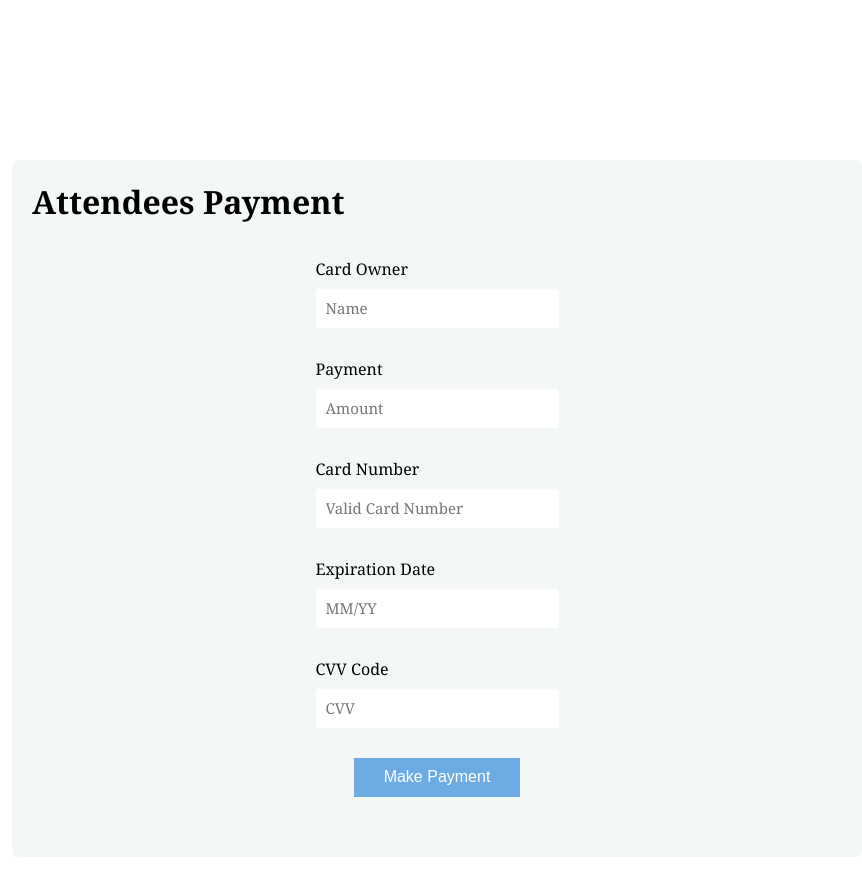
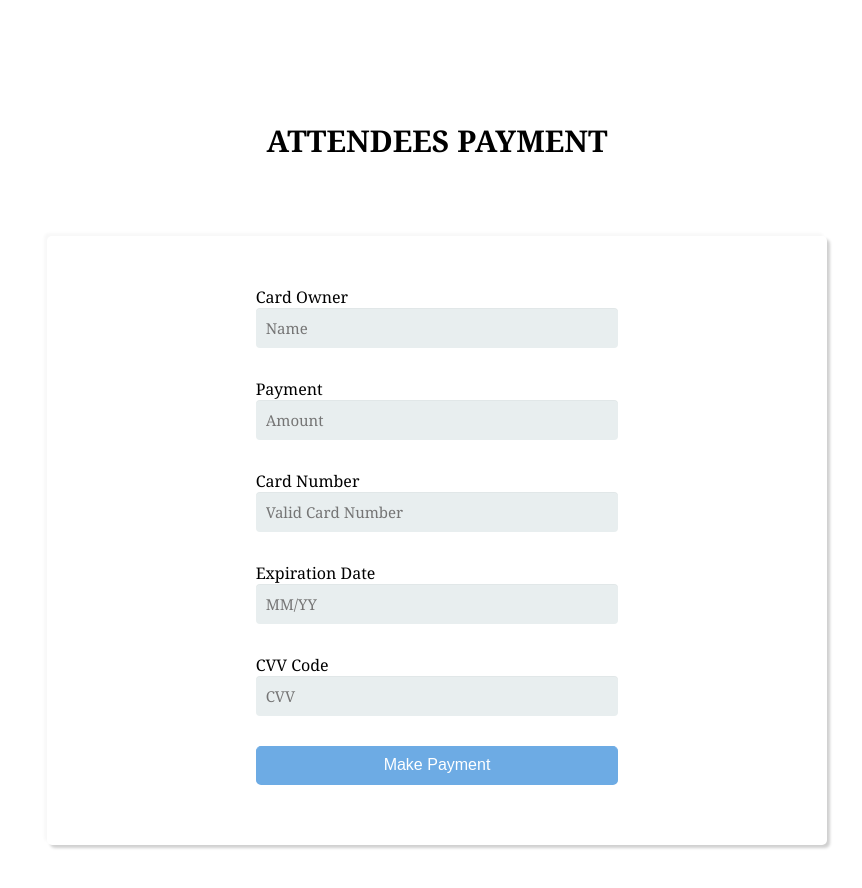
Before and after one commit to AkeelMNM/ConferenceMS-Frontend-Development, a React (Vite) app: page /AttendeesPayment in a window 1280 px wide. Shown: the top 888 px of the page, without its empty margins (288-1150 px from the left). Before the commit the page ends 857 px from the top, so only its background shows below. Built offline with nearby package versions, Linux system fonts and the light colour scheme.

Commit message:
Payment UI Change

```diff
--- a/components/user/AttendeesPayment.jsx
+++ b/components/user/AttendeesPayment.jsx
@@ -24,7 +24,7 @@ class AttendeesPayment extends Component {
     /**
      * This function is to submit Attendees Payment proposal
      */
-    Pay(event){
+    AttendeesPay(event){
         event.preventDefault();
 
         let Payment = {
@@ -40,9 +40,6 @@ class AttendeesPayment extends Component {
             closeButton:false
         }
 
-        // The regular expression to validate the email pattern
-        const emailRegex = /\S+@\S+\.\S+/;
-
         /**
          * Validating the login account submission input fields
          * Displaying Error message if any input field is empty
@@ -53,9 +50,15 @@ class AttendeesPayment extends Component {
             toast.warning("File Amount.", options);
         }else if(Payment.cardNo === '') {
             toast.warning("File Card Number.", options);
-        }else if(validator.isCreditCard(Payment.cardNo)){
-            toast.info("File Card Number.", options);
-        }else if(emailRegex.test(Payment.email) ){
+        }else if(Payment.exDate === ''){
+            toast.warning("File Expiration date.", options);
+        }else if(Payment.cvv === ''){
+            toast.warning("File cvv.", options);
+        }
+        // else if(validator.isCreditCard(Payment.cardNo)){
+        //     toast.info("File Card Number.", options);
+        // }
+        else {
             console.log(JSON.stringify(Payment));
             AttendeesPaymentServices.makePayment(Payment)
                 .then(res => {
@@ -65,8 +68,6 @@ class AttendeesPayment extends Component {
                         toast.error("Error!! Please fill in the correct details and try again.",options);
                     }
                 })
-        }else {
-            toast.info("Please enter a valid email!", options);
         }
     }
 
@@ -77,8 +78,18 @@ class AttendeesPayment extends Component {
 
     render() {
         return <div className={'big-style-div'}>
-            <h1> Attendees Payment </h1>
-            <div className={'form-style-pay'}>
+            <div className={"payment-section"}>
+                <div className={"payment-container"}>
+
+                    <div className={"payment-row"}>
+                        <div className={"section-title"}>
+                            <h2>Attendees Payment</h2>
+                        </div>
+                    </div>
+
+                    <div className={"payment-row"}>
+                        <div className={"payment-item"}>
+                            <div className={"payment-item-inner outer-shadow-payment"}>
                                 <form>
                                     <div>
                                         <label htmlFor={'name'}>Card Owner</label>
@@ -106,10 +117,51 @@ class AttendeesPayment extends Component {
                                                onChange={event => this.onChange(event)}/>
                                     </div>
                                     <div>
-                        <input type={'submit'} value={'Make Payment'} onClick={event => this.Pay(event)} />
+                                        <input type={'submit'} value={'Make Payment'} onClick={event => this.AttendeesPay(event)} />
                                     </div>
                                 </form>
                             </div>
+                        </div>
+                    </div>
+
+                </div>
+            </div>
+
+            {/*<h1> Attendees Payment </h1>*/}
+            {/*<div className={'form-style-pay'}>*/}
+            {/*    <form>*/}
+            {/*        <div>*/}
+            {/*            <label htmlFor={'name'}>Card Owner</label>*/}
+            {/*            <input type={'text'} name={'name'} id={'name'} placeholder={'Name'} value={this.state.name}*/}
+            {/*                   onChange={event => this.onChange(event)}/>*/}
+            {/*        </div>*/}
+            {/*        <div>*/}
+            {/*            <label htmlFor={'payment'}>Payment</label>*/}
+            {/*            <input type={'text'} name={'payment'} id={'payment'} placeholder={'Amount'} value={this.state.payment}*/}
+            {/*                   onChange={event => this.onChange(event)}/>*/}
+            {/*        </div>*/}
+            {/*        <div>*/}
+            {/*            <label htmlFor={'cardNo'}>Card Number</label>*/}
+            {/*            <input type={'text'} name={'cardNo'} id={'cardNo'} placeholder={'Valid Card Number'} value={this.state.cardNo}*/}
+            {/*                   onChange={event => this.onChange(event)}/>*/}
+            {/*        </div>*/}
+            {/*        <div>*/}
+            {/*            <label htmlFor={'exDate'}>Expiration Date</label>*/}
+            {/*            <input type={'text'} name={'exDate'} id={'exDate'} placeholder={'MM/YY'} value={this.state.exDate}*/}
+            {/*                   onChange={event => this.onChange(event)}/>*/}
+            {/*        </div>*/}
+            {/*        <div>*/}
+            {/*            <label htmlFor={'cvv'}>CVV Code</label>*/}
+            {/*            <input type={'text'} name={'cvv'} id={'cvv'} placeholder={'CVV'} value={this.state.cvv}*/}
+            {/*                   onChange={event => this.onChange(event)}/>*/}
+            {/*        </div>*/}
+            {/*        <div>*/}
+            {/*            <input type={'submit'} value={'Make Payment'} onClick={event => this.AttendeesPay(event)} />*/}
+            {/*        </div>*/}
+            {/*    </form>*/}
+            {/*</div>*/}
+
+
         </div>
     }
 }
--- a/styles/user/Payment.css
+++ b/styles/user/Payment.css
@@ -5,28 +5,79 @@
 ************************************************************
 */
 
+
+.outer-shadow-payment {
+    box-shadow: 3px 3px 3px #d0d0d0, -3px -3px 3px #f8f8f8;
+}
+
+/* --------------------
+Payment title section
+-------------------- */
+.section-title {
+    padding: 0 15px;
+    flex: 0 0 100%;
+    max-width: 100%;
+    text-align: center;
+    margin-bottom: 60px;
+}
+.section-title h2 {
+    display: inline-block;
+    font-size: 30px;
+    font-weight: 700;
+    color: var(--text-black-900);
+    text-transform: uppercase;
+    margin: 0;
+}
+
+/* --------------------
+Payment section
+-------------------- */
+
+
+.payment-container {
+    max-width: 1140px;
+    margin: auto;
+}
+
+.payment-row {
+    display: flex;
+    flex-wrap: wrap;
+}
+
+.payment-section{
+    padding: 80px 0 80px;
+    min-height: 100vh;
+}
+
+.payment-row  .payment-item {
+    flex: 100%;
+    max-width: 100%;
+    padding: 15px;
+    display: flex;
+    flex-wrap: wrap;
+}
+
+.payment-row .payment-item-inner{
+    padding: 50px 15px;
+    border-radius: 5px;
+    width: 100%;
+}
+
+
+/**
+  ************************************************************************************
+ */
+
 .big-style-div{
     width: 850px;
     height:fit-content;
     padding: 10px 20px;
-    background: #f4f7f8;
-    margin: 160px auto 0 300px;
+    /*background: #f4f7f8;*/
+    margin: 20px auto 0 300px;
     padding: 20px;
     border-radius: 6px;
     font-family: Georgia, "Times New Roman", Times, serif;
     display: inline-block;
-}
-
-.item-style-view{
-    width: 300px;
-    padding: 10px 20px;
-    background: #f4f7f8;
-    margin: 12px auto;
-    padding: 20px;
-    background: #f4f7f8;
-    font-family: Georgia, "Times New Roman", Times, serif;
-    float: left;
-    border-style: ridge;
 }
 
 #div1{
@@ -93,33 +144,17 @@ h3{
     background-color:#109177;
     color:white;
 }
+
+.payment-item-inner form{
+    display: grid;
+}
+
 /**
   ************************************************************************************
  */
 
-.form-style-pay{
-    max-width: 500px;
-    padding: 10px 20px;
-    background: #f4f7f8;
-    padding: 20px;
-    background: #f4f7f8;
-    margin: 15px auto 10px;
-    font-family: Georgia, "Times New Roman", Times, serif;
-}
-.form-style-pay fieldset{
-    border: none;
-}
-.form-style-pay legend {
-    font-size: 1.4em;
-    margin-bottom: 10px;
-}
-.form-style-pay label {
-    display: block;
-    margin-bottom: 8px;
-}
-.form-style-pay input[type="text"],
-.form-style-pay input[type="date"],
-.form-style-pay select {
+.payment-item-inner input[type="text"],
+.payment-item-inner select {
     font-family: Georgia, "Times New Roman", Times, serif;
     border: none;
     border-radius: 4px;
@@ -130,22 +165,19 @@ h3{
     box-sizing: border-box;
     -webkit-box-sizing: border-box;
     -moz-box-sizing: border-box;
-    background: #fff;/*#e8eeef;*/
+    background: #e8eeef;
     color:#8a97a0;
     -webkit-box-shadow: 0 1px 0 rgba(0,0,0,0.03) inset;
     box-shadow: 0 1px 0 rgba(0,0,0,0.03) inset;
     margin: 0 0 30px;
 }
-.form-style-pay input[type="text"]:focus,
-.form-style-pay input[type="date"]:focus,
-.form-style-pay select:focus{
+.payment-item-inner input[type="text"]:focus,
+.payment-item-inner input[type="date"]:focus,
+.payment-item-inner select:focus{
     background: #e8eeef;/*#d2d9dd;*/
 }
-.form-style-pay select{
-    -webkit-appearance: menulist-button;
-    height:35px;
-}
-.form-style-pay .number {
+
+.payment-item-inner .number {
     background: #1abc9c;
     color: #fff;
     height: 30px;
@@ -159,8 +191,8 @@ h3{
     border-radius: 15px 15px 15px 0px;
 }
 
-.form-style-pay input[type="submit"],
-.form-style-pay input[type="button"]
+.payment-item-inner input[type="submit"],
+.payment-item-inner input[type="button"]
 {
     position: relative;
     display: block;
@@ -175,17 +207,14 @@ h3{
     border-width: 1px 1px 3px;
     margin: 0 auto 10px;
     cursor: pointer;
+    border-radius: 5px;
 }
-.form-style-pay input[type="submit"]:hover,
-.form-style-pay input[type="button"]:hover
+.payment-item-inner input[type="submit"]:hover,
+.payment-item-inner input[type="button"]:hover
 {
     background: #62a1e0;
 }
 
-#radioDiv{
-
-    margin-top: 15px;
-}
 
 /**
   ************************************************************************************
```
Also changed, not shown: components/user/ResearchersPayment.jsx (+54 -4 lines). Lines whose indentation alone changed are shown as unchanged.
